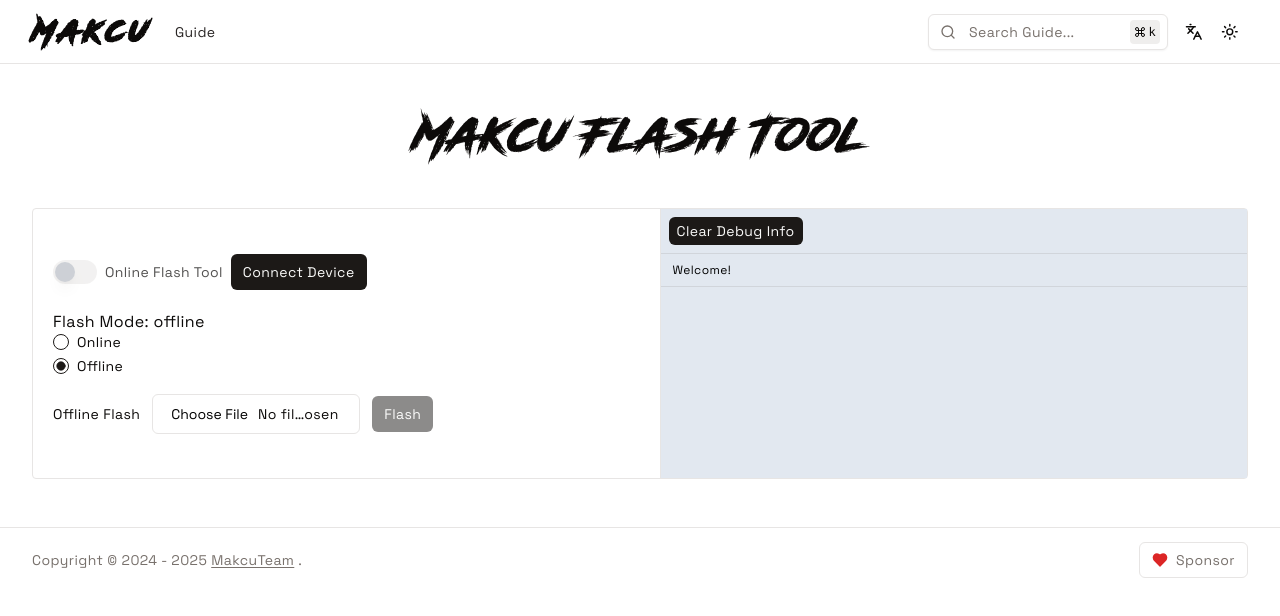
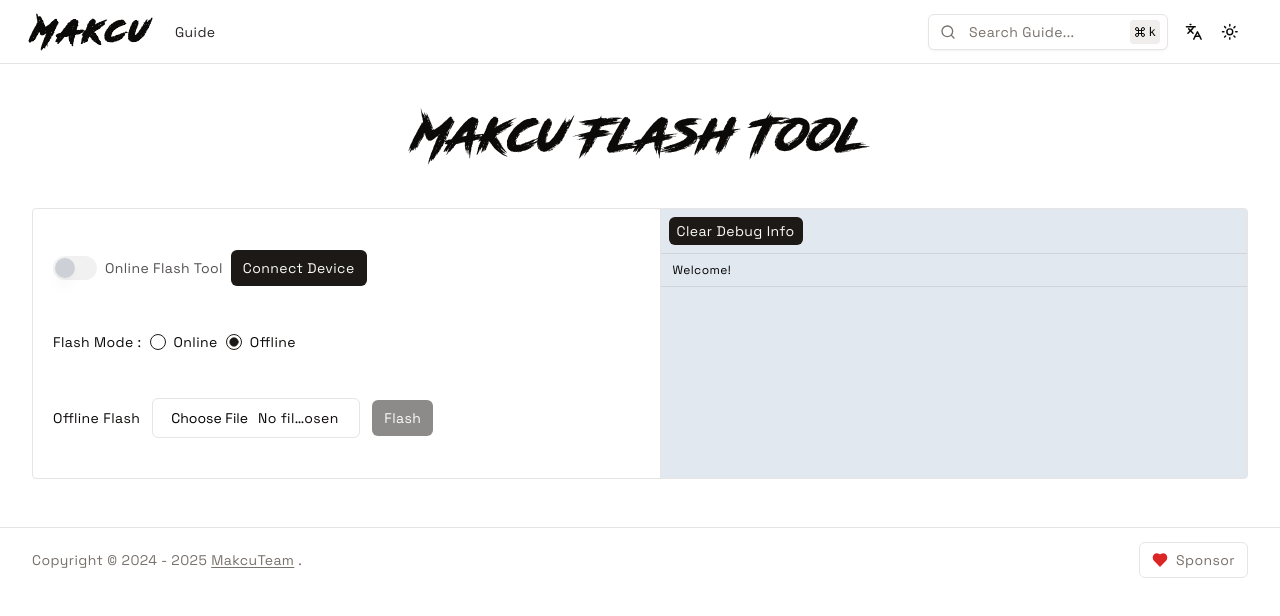
Before and after one commit to MakcuTeam/Website, a Next.js app: page /en/tool in a window 1280 px wide. Shown: the top 616 px of the page. Built offline with nearby package versions, Linux system fonts and the light colour scheme.

Commit message:
feature(i18n): add react cache support

```diff
--- a/components/deviceTool.tsx
+++ b/components/deviceTool.tsx
@@ -222,7 +222,7 @@
         loading={loading}
         className="border w-full h-full rounded flex flex-row items-center justify-between relative"
       >
-        <div className="flex items-left flex-col gap-5 flex-1 p-5">
+        <div className="flex items-left flex-col gap-12 flex-1 p-5">
           <div className="flex items-center gap-2">
             <Switch id="device-connected" disabled checked={!!device} />
             <Label htmlFor="device-connected">{dict.tools.title}</Label>
@@ -233,9 +233,15 @@
               {device ? dict.tools.disconnectBtn : dict.tools.connectBtn}
             </Button>
           </div>
-          <div>
-            {dict.tools.flashMode}: {config.mode}
-            <RadioGroup value={config.mode} onValueChange={handleModeChange}>
+          <div className="flex items-center gap-2">
+            <Label>
+              {dict.tools.flashMode} :
+            </Label>
+            <RadioGroup
+              value={config.mode}
+              onValueChange={handleModeChange}
+              className="flex items-center gap-2"
+            >
               <div className="flex items-center space-x-2">
                 <RadioGroupItem value="online" id="online" />
                 <Label className="cursor-pointer" htmlFor="online">
--- a/components/search.tsx
+++ b/components/search.tsx
@@ -120,5 +120,4 @@
   1: "pl-2",
   2: "pl-4",
   3: "pl-10",
-  // Add more levels if needed
 } as const;
--- a/lib/dictionaries.ts
+++ b/lib/dictionaries.ts
@@ -1,5 +1,5 @@
 import { Locale } from "./locale";
-
+import { cache } from "react";
 export type LangProps = { params: Promise<{ lang: Locale }> };
 
 export const dictionaries = {
@@ -7,6 +7,9 @@
     cn: () => import("@/dictionaries/cn.json").then((module) => module.default),
 };
 
-export const getDictionary = async (locale: Locale) => dictionaries[locale]();
+
+const getDictionaryUncached = async (locale: Locale) => dictionaries[locale]();
+
+export const getDictionary = cache(getDictionaryUncached);
 
 export type Dictionary = Awaited<ReturnType<typeof getDictionary>>;
```
Also changed, not shown: FileUploadButton.jsx (added), 1 other file (tests, documents, lock files or other folders).
